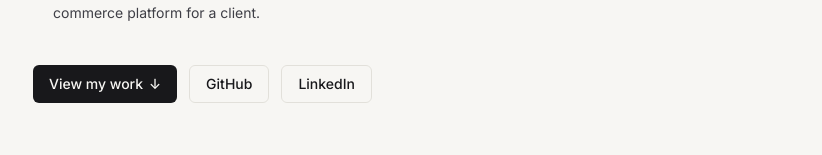
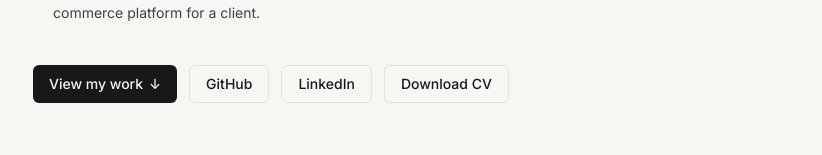
Before and after one commit to deadour/portfolio, a React (Vite) app: page / in a window 1280 px wide. Shown: the part 531-686 px from the top of the page, without its empty margins (223-1045 px from the left). Built offline with nearby package versions, Linux system fonts and the light colour scheme.

Commit message:
Add downloadable CV in English and Spanish

```diff
--- a/src/data/site.ts
+++ b/src/data/site.ts
@@ -8,5 +8,5 @@ export const site = {
   email: 'edu.ramirez645@gmail.com',
   portrait: '/images/portrait.webp',
   // PDF paths under public/, e.g. 'cv/eduardo-ramirez-en.pdf'. The button is hidden while empty.
-  cv: { en: '', es: '' },
+  cv: { en: '/cv/eduardo-ramirez-cv-en.pdf', es: '/cv/eduardo-ramirez-cv-es.pdf' },
 }
```
Also changed, not shown: 2 other files (tests, documents, lock files or other folders).
